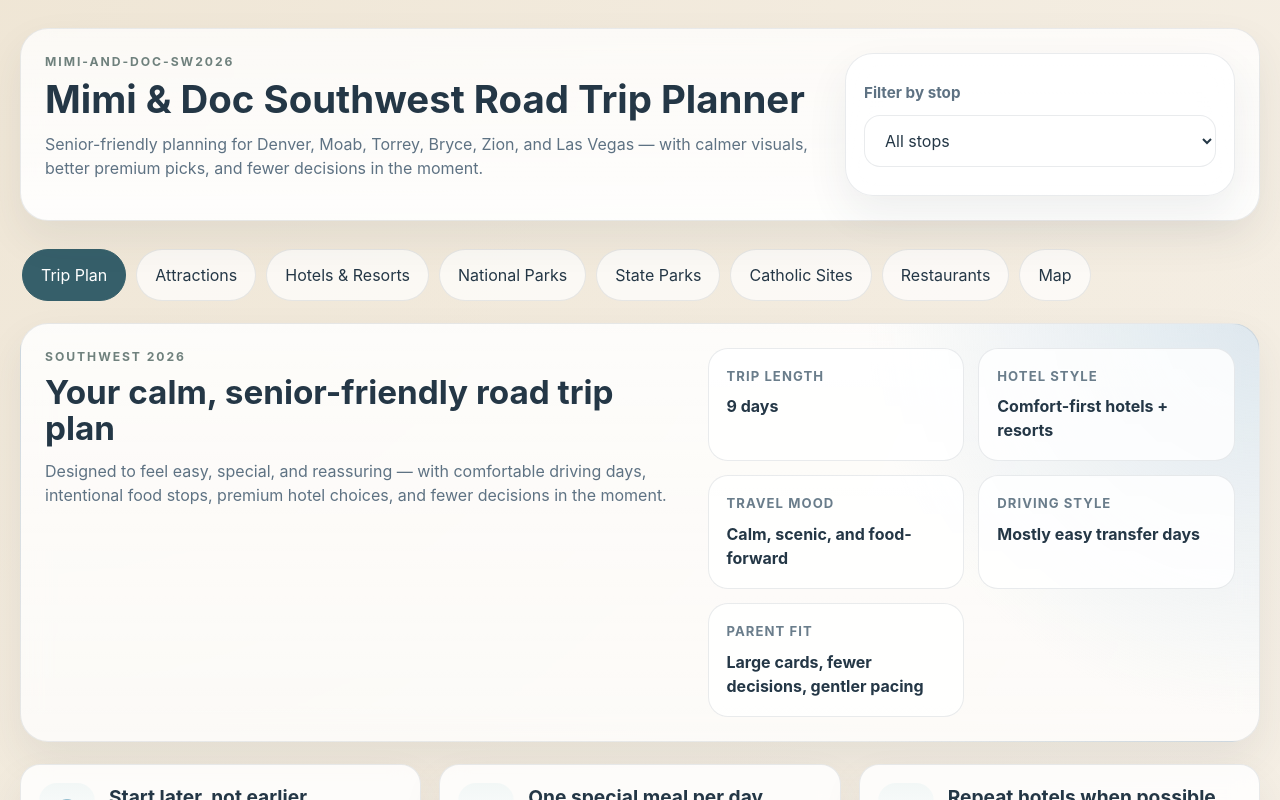
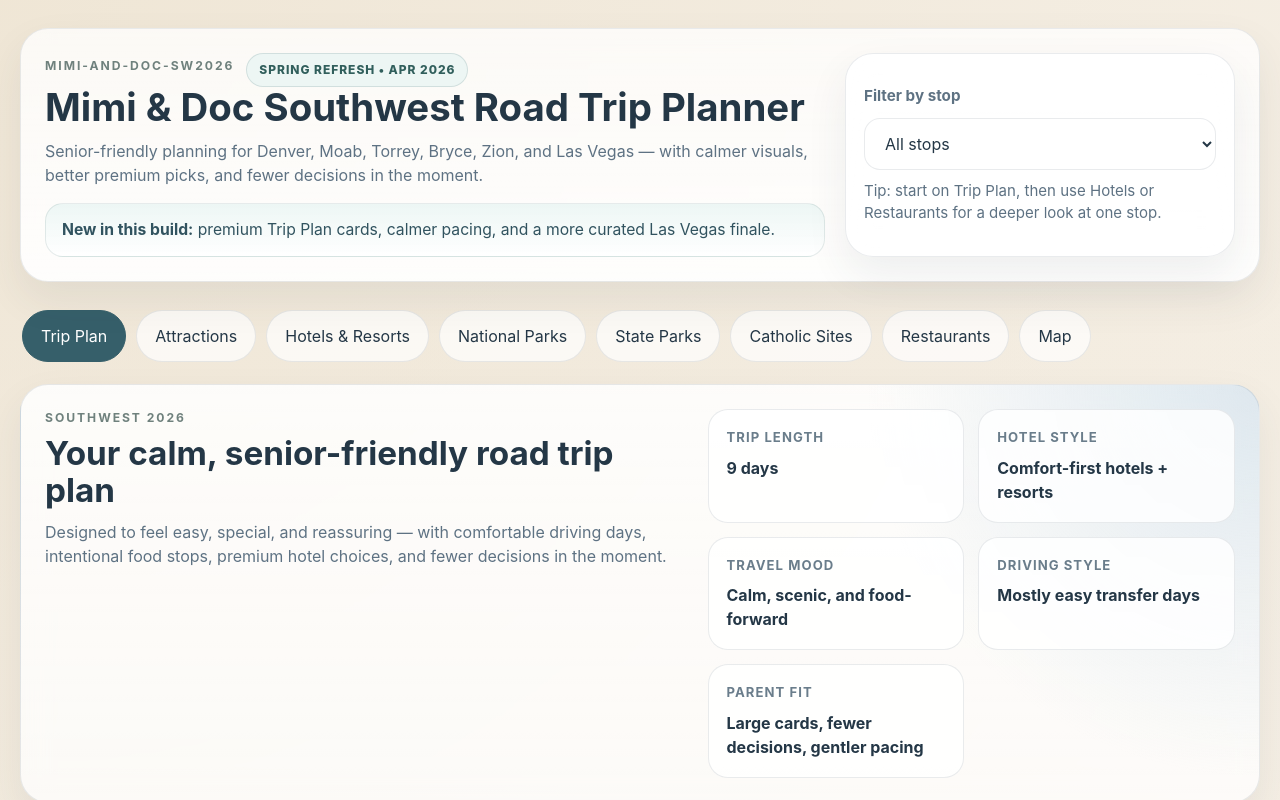
Before and after one commit to theforma14-ux/mimi-and-doc-sw2026, a React (Vite) app: page / in a window 1280 px wide. Shown: the top 800 px of the page. Built offline with nearby package versions, Linux system fonts and the light colour scheme.

Commit message:
Add files via upload

```diff
--- a/src/App.jsx
+++ b/src/App.jsx
@@ -73,12 +73,18 @@ export default function App() {
     <div className="app-shell">
       <header className="app-header premium-header">
         <div>
-          <p className="eyebrow">mimi-and-doc-sw2026</p>
-          <h1>Mimi & Doc Southwest Road Trip Planner</h1>
+          <div className="title-row">
+            <p className="eyebrow">mimi-and-doc-sw2026</p>
+            <span className="version-pill">SPRING REFRESH • APR 2026</span>
+          </div>
+          <h1>Mimi &amp; Doc Southwest Road Trip Planner</h1>
           <p className="header-copy">
             Senior-friendly planning for Denver, Moab, Torrey, Bryce, Zion, and Las Vegas — with calmer visuals,
             better premium picks, and fewer decisions in the moment.
           </p>
+          <div className="launch-banner">
+            <strong>New in this build:</strong> premium Trip Plan cards, calmer pacing, and a more curated Las Vegas finale.
+          </div>
         </div>
 
         <div className="header-controls">
@@ -91,6 +97,7 @@ export default function App() {
                 </option>
               ))}
             </select>
+            <p className="control-help">Tip: start on Trip Plan, then use Hotels or Restaurants for a deeper look at one stop.</p>
           </div>
         </div>
       </header>
--- a/src/styles.css
+++ b/src/styles.css
@@ -158,6 +158,43 @@ h4 {
   color: #6f817d;
   font-weight: 700;
   margin-bottom: 8px;
+}
+
+
+.title-row {
+  display: flex;
+  align-items: center;
+  gap: 12px;
+  flex-wrap: wrap;
+}
+
+.version-pill {
+  display: inline-flex;
+  align-items: center;
+  padding: 7px 12px;
+  border-radius: 999px;
+  background: #edf6f4;
+  color: #315f5c;
+  border: 1px solid rgba(49, 95, 92, 0.15);
+  font-size: 0.75rem;
+  font-weight: 800;
+  letter-spacing: 0.08em;
+}
+
+.launch-banner {
+  margin-top: 16px;
+  padding: 14px 16px;
+  border-radius: 18px;
+  background: linear-gradient(180deg, rgba(236, 246, 244, 0.95), rgba(255,255,255,0.92));
+  border: 1px solid rgba(49, 95, 92, 0.12);
+  color: #31535f;
+  font-size: 0.98rem;
+}
+
+.control-help {
+  margin: 0;
+  color: var(--muted);
+  font-size: 0.94rem;
 }
 
 .header-controls {
```
Also changed, not shown: 1 other file (tests, documents, lock files or other folders).
